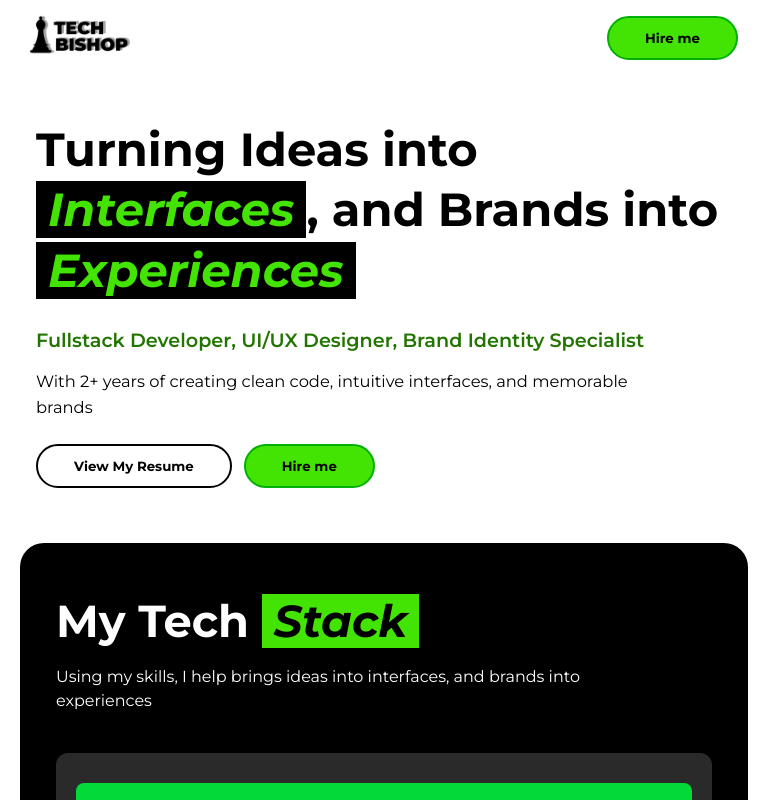
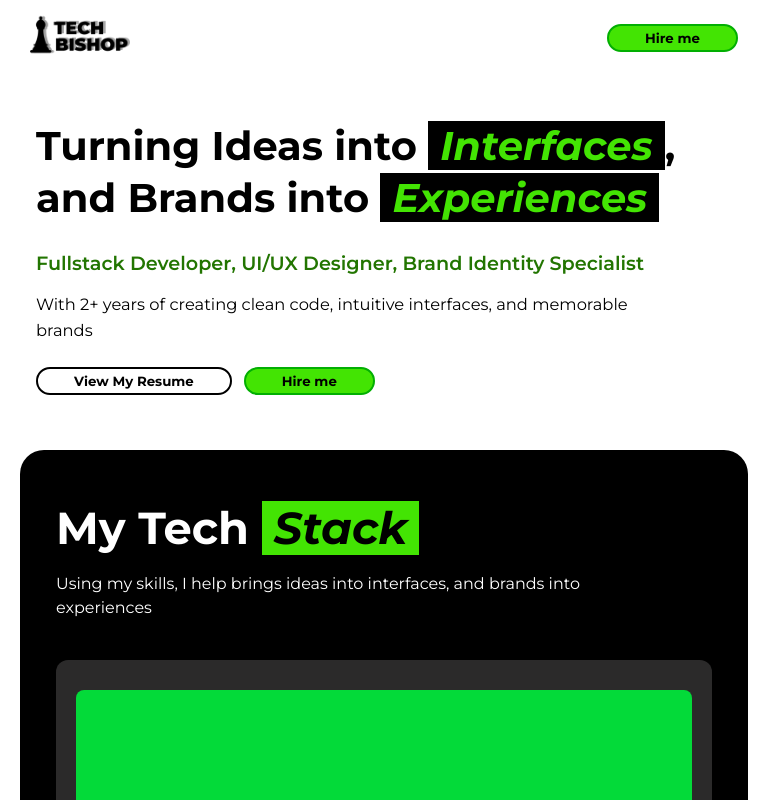
Before and after one commit to Georgeozoemena/Portfolio, a React (Vite) app: page / in a window 768 px wide. Shown: the top 800 px of the page. Built offline with nearby package versions, Linux system fonts and the light colour scheme.

Commit message:
Changes on buttton size

```diff
--- a/src/assets/styles/components/button.css
+++ b/src/assets/styles/components/button.css
@@ -6,7 +6,7 @@ button {
     color: #000;
     font-weight: 700;
     width: fit-content;
-    padding: 12px 36px;
+    padding: 4px 36px;
     border-radius: 25px;
     border: 2px solid #000;
     transition: 0.3s ease-in-out;
--- a/src/assets/styles/global.css
+++ b/src/assets/styles/global.css
@@ -736,7 +736,7 @@ em {
       gap: 16px;
 
       h1 {
-        font-size: 2.9rem;
+        font-size: 2.5rem;
         margin-bottom: 12px;
       }
 
```
